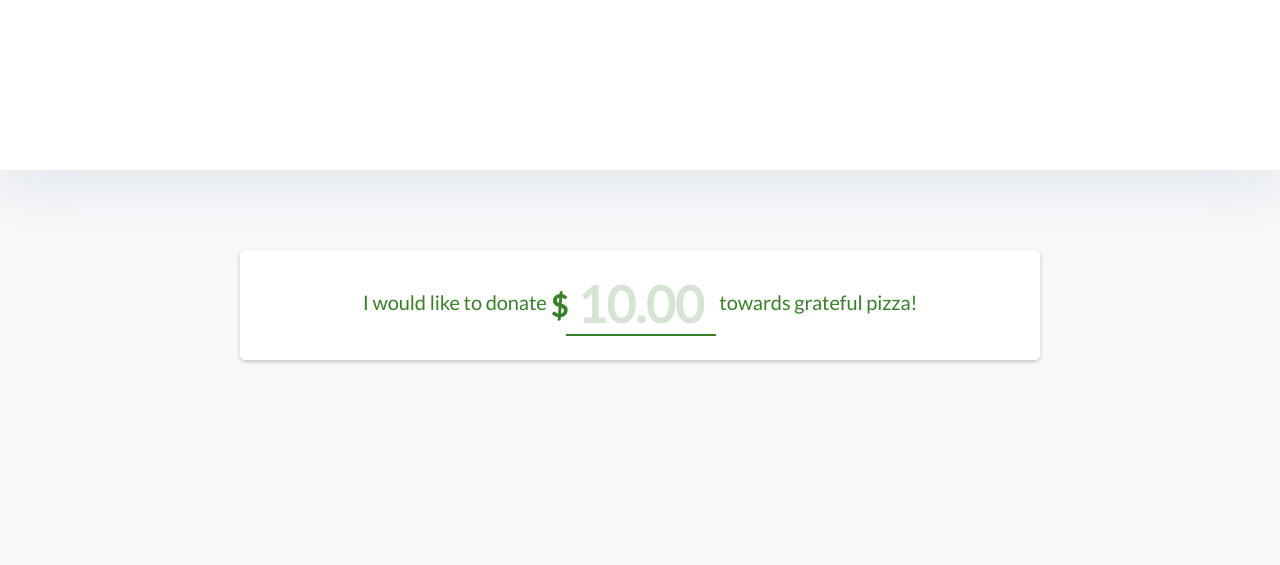
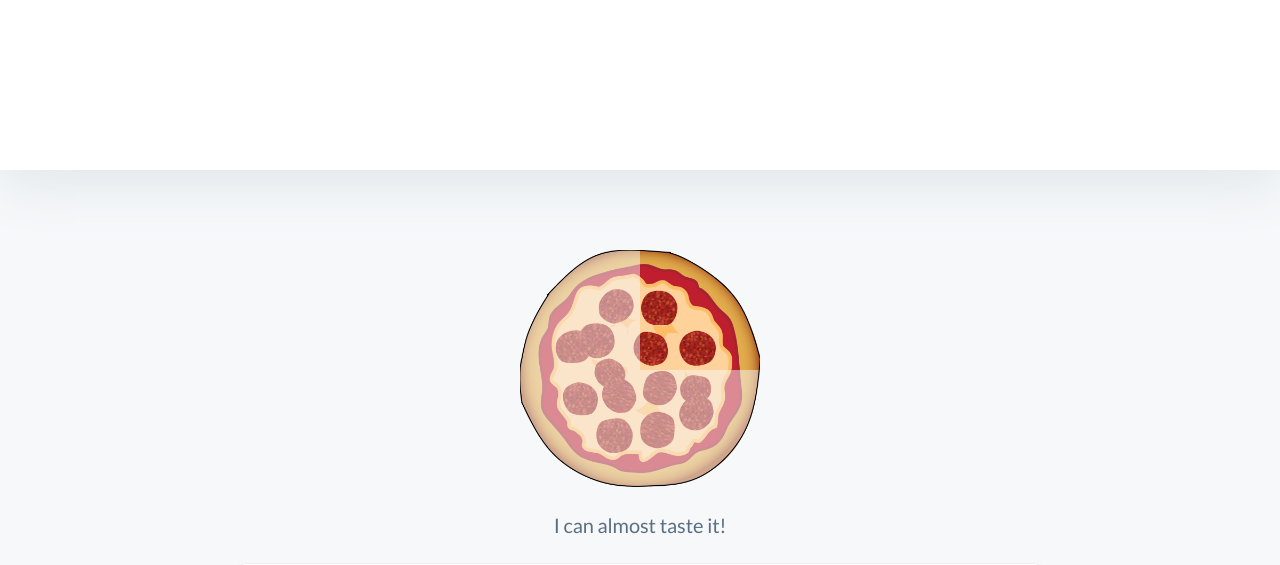
Before and after one commit to ItsPaden/GratefulPizza, a PHP site: page /raw.html in a window 1280 px wide. Shown: the part 630-1195 px from the top of the page. Run offline with PHP 8.4, Linux system fonts and the light colour scheme; some libraries are stand-ins or nearby versions.

Commit message:
Beginning of meter

```diff
--- a/Site/RevisedCSS.css
+++ b/Site/RevisedCSS.css
@@ -922,4 +922,10 @@ th {
 	bol:
 }
 
+.pizza-meter {
+	width:30%;
+	margin: auto auto;
+	padding-bottom: 20px;
+}
+
 /*Input Box Below*/
--- a/Site/raw.html
+++ b/Site/raw.html
@@ -61,14 +61,14 @@
 						<!--<p class="hero-paragraph is-revealing">Bringing food to those less fortunate</p>-->
                         </div>
                     </div>
-
-
-
                 </div>
             </section>
 
 			<section class="hero text-center">
 				<div class="container-sm">
+
+					<img class="pizza-meter text-center" src="1.png">
+					<p class="text-center">I can almost taste it!</p>
 
 					<script src="https://www.paypal.com/sdk/js?client-id=AfOjaOBCUlGZGLLLH2CgWCO1XFAOYAfcBNAu5u-F80nTrfry10XqOPn-eOOiaXhptiBrnLnDMCEecHlq"></script>
 
```
Also changed, not shown: Site/1.png (added), Site/2.png (added), Site/3.png (added), Site/meter-full.png (added).
